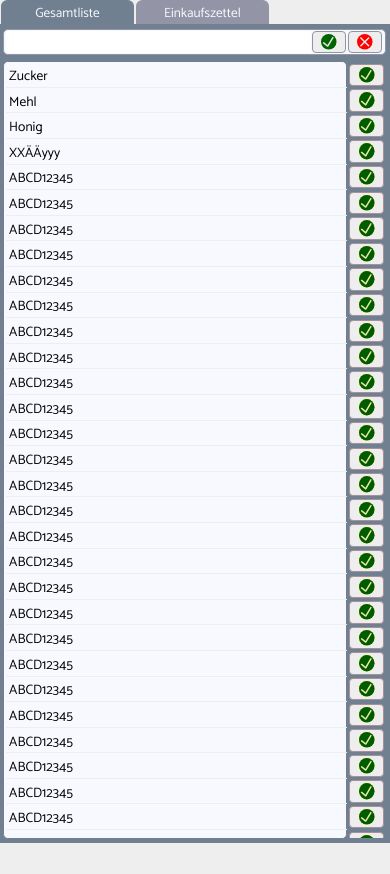
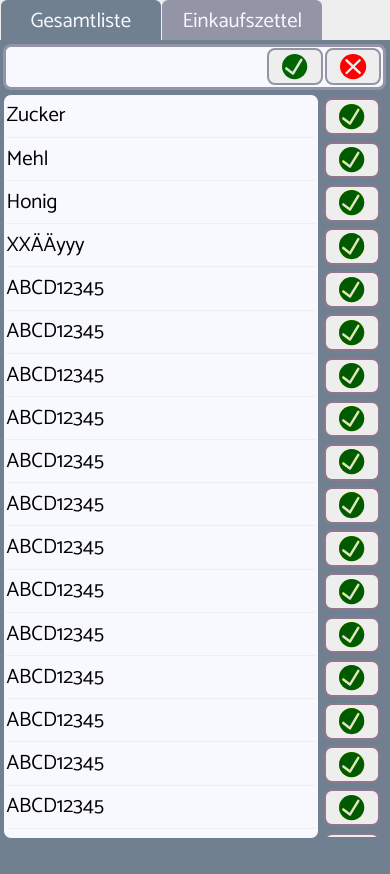
Before and after one commit to enbock/Einkaufszettel, a React app in the folder prototyp/: page / in a window 390 px wide. Before the commit the page ends 844 px from the top, so only its background shows below. Built offline with nearby package versions, Linux system fonts and the light colour scheme.

Commit message:
EKZ-9 Correct layout after first test on mobile.

```diff
--- a/prototyp/src/EntireList/EntireList.css
+++ b/prototyp/src/EntireList/EntireList.css
@@ -1,23 +1,23 @@
 entire-list {
     background-color: var(--dark-primary);
     display: block;
-    height: calc(100vh - 3.85rem);
+    height: calc(100vh - 4rem);
 }
 
 entire-list visual-background {
     display: block;
     background-color: var(--light-secondary);
     border: var(--dark-primary) solid 0.1em;
-    border-radius: 0.3rem;
-    width: calc(100% - 3rem);
-    height: calc(100vh - 4.25rem);
+    border-radius: 0.5rem;
+    width: calc(100% - 4.75rem);
+    height: calc(100% - 2.3rem);
     margin-left: 0.2em;
 }
 
 entire-list entity-list {
     display: block;
     width: calc(100% - 0.6rem);
-    height: calc(100vh - 4.25rem);
+    height: calc(100% - 2.4rem);
     margin-left: 0.4em;
     margin-right: 0.2em;
     margin-top: 0.1em;
@@ -28,30 +28,29 @@ entire-list entity-list {
 
 list-entity {
     display: block;
-    height: 1.6rem;
+    height: 2.5rem;
+    padding-top: 0.2rem;
 }
 
 list-entity list-label {
     display: block;
-    border-bottom: var(--light-primary) solid 0.05em;
-    width: calc(100% - 2.85rem);
-    height: 1.4em;
-    padding: 0.2em;
+    border-bottom: var(--light-primary) solid 0.1rem;
+    width: calc(100% - 4.4rem);
+    height: calc(100% - 0.1rem);
     float: left;
     font-family: 'Roboto', sans-serif;
-    font-size: 0.85em;
+    font-size: 1.3rem;
     user-select: none;
 }
 
 list-entity button {
-    border: 0.1em solid var(--dark-secondary);
+    border: 0.15rem solid var(--dark-primary);
     background-color: var(--light-primary);
-    border-radius: 0.3em;
-    width: 2.2rem;
-    height: 1.4rem;
-    margin-top: 0.1em;
-    margin-left: 0.2em;
+    border-radius: 0.5rem;
+    width: 3.5rem;
+    height: 2.3rem;
     filter: hue-rotate(90deg);
+    margin-left: 0.5rem;
 }
 
 list-entity button {
@@ -67,6 +66,6 @@ list-entity button:active {
 }
 
 list-entity button > img {
-    margin-top: 0.15em;
+    margin-top: 0.2rem;
     height: 80%;
 }
--- a/prototyp/src/Navigation/Navigation.css
+++ b/prototyp/src/Navigation/Navigation.css
@@ -1,16 +1,16 @@
 sl-navigation {
     padding-top: 0.05rem;
-    height: 1.505em;
 }
 
 sl-navigation button {
-    width: 10em;
-    height: 1.8em;
+    width: 10rem;
+    height: 2.5rem;
     font-family: 'Roboto', sans-serif;
+    font-size: 1.3em;
     color: var(--light-secondary);
+    background-color: var(--dark-secondary);
     border: 0.1rem solid var(--dark-secondary);
     border-bottom-width: 0;
-    background-color: var(--dark-secondary);
     border-top-left-radius: 0.4rem;
     border-top-right-radius: 0.4rem;
     margin-left: 0.05rem;
--- a/prototyp/src/PrimaryInput/PrimaryInput.css
+++ b/prototyp/src/PrimaryInput/PrimaryInput.css
@@ -1,26 +1,28 @@
 primary-input {
     display: block;
     background-color: var(--dark-primary);
-    height: 1.6rem;
-    padding: 0.3em 0.4em 0.4em 0.2em;
+    height: 2.5rem;
+    padding: 0.25em 0.6em 0.6em 0.2em;
 }
 
 primary-input input-frame {
     display: block;
     background-color: var(--light-secondary);
     width: 100%;
-    height: 1.5rem;
-    border: 0.1em solid var(--dark-secondary);
-    border-radius: 0.3em;
+    height: 100%;
+    border: 0.2rem solid var(--dark-secondary);
+    border-radius: 0.5em;
 }
 
 primary-input input {
     display: block;
     color: var(--dark-tertiary);
-    width: calc(100% - 4.7rem);
+    background-color: var(--light-secondary);
+    width: calc(100% - 7.5rem);
+    height: 2.3rem;
     border-width: 0;
     font-family: 'Roboto', sans-serif;
-    font-size: 0.85em;
+    font-size: 1.3rem;
     vertical-align: top;
     margin-left: 0.1em;
     margin-top: 0.1em;
@@ -32,10 +34,10 @@ primary-input input:focus {
 }
 
 primary-input button {
-    width: 2.1rem;
-    height: 1.35rem;
-    border: 0.1em solid var(--dark-secondary);
-    border-radius: 0.3em;
+    width: 3.5rem;
+    height: 2.3rem;
+    border: 0.15rem solid var(--dark-secondary);
+    border-radius: 0.5rem;
     margin: 0.1em;
     background-color: var(--light-primary);
 }
@@ -53,7 +55,7 @@ primary-input button:active {
 }
 
 primary-input button > img {
-    margin-top: 0.15em;
+    margin-top: 0.25em;
     height: 80%;
 }
 
```
